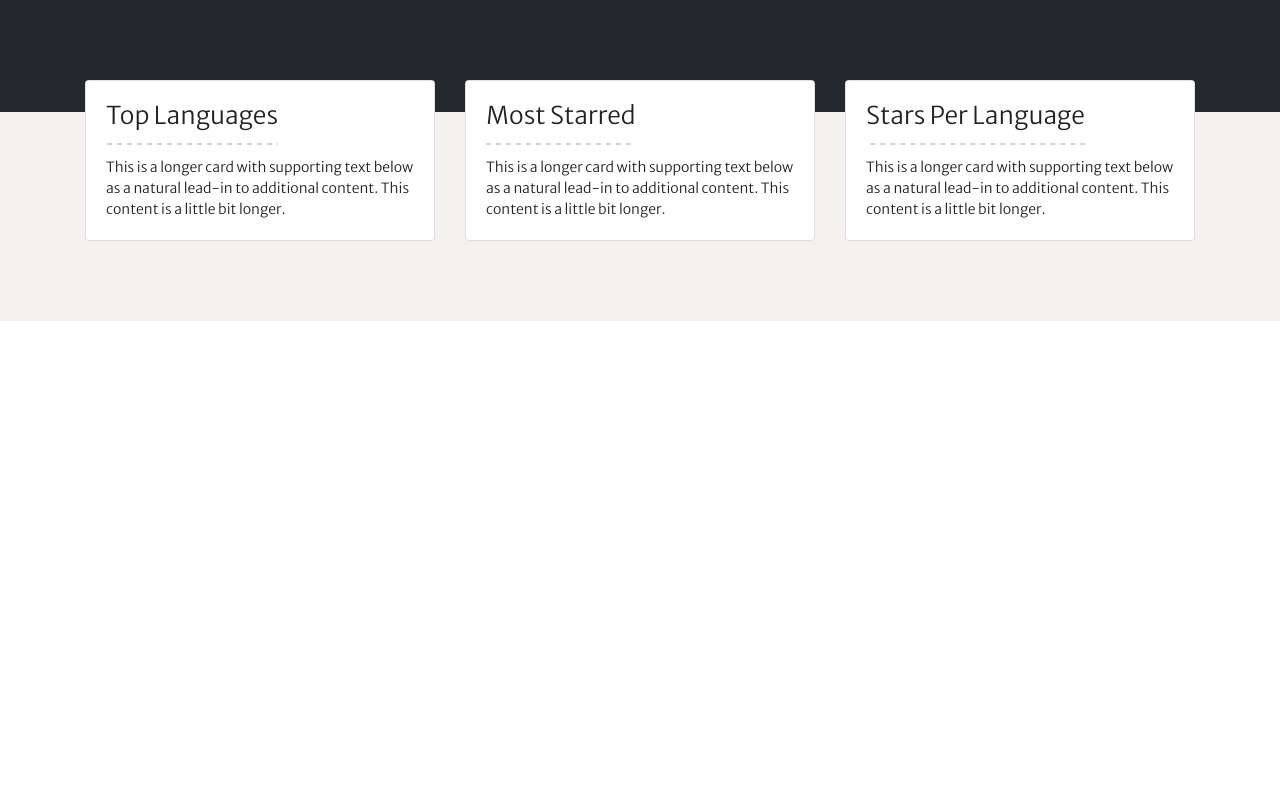
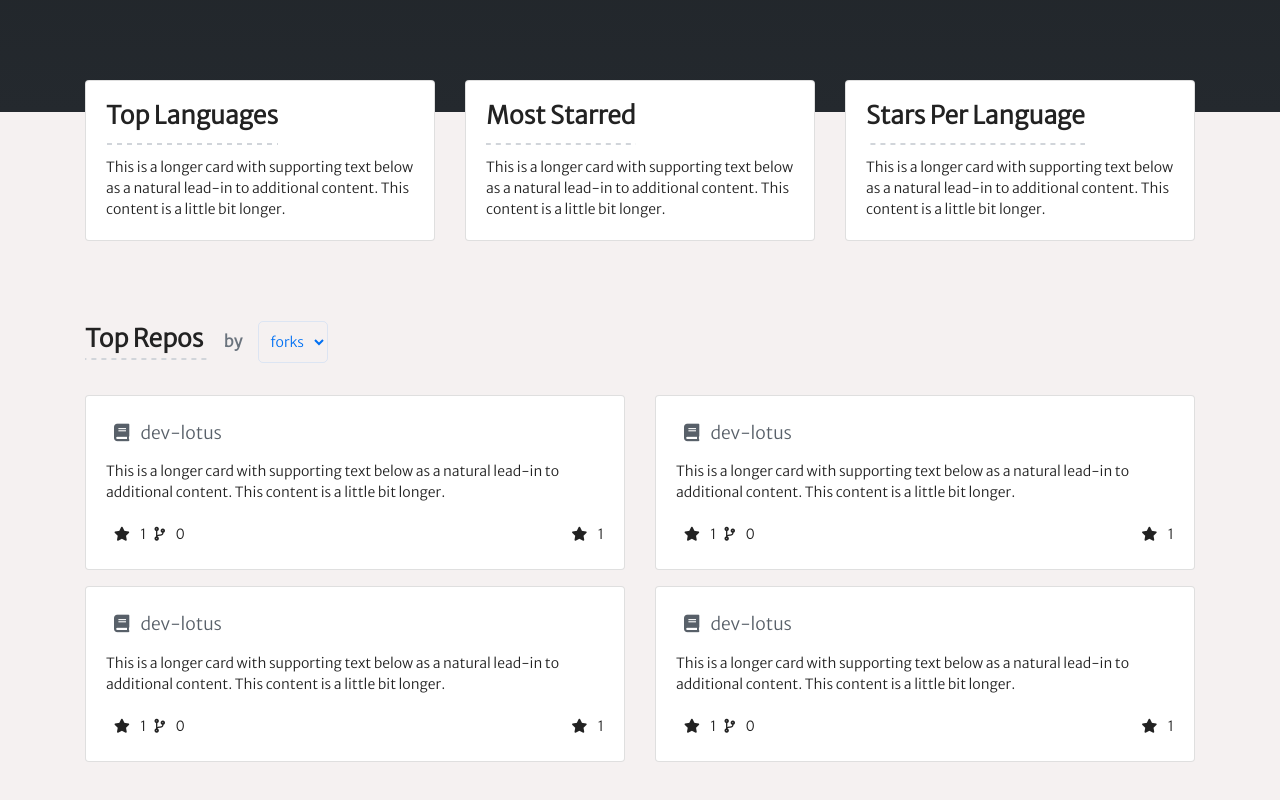
Before and after one commit to clayer-lotus/octoprofile, a React (Create React App) app: page /user in a window 1280 px wide. Shown: the part 510-1310 px from the top of the page. Before the commit the page ends 831 px from the top, so only its background shows below. Built offline with nearby package versions, Linux system fonts and the light colour scheme.

Commit message:
Top Repos added

```diff
--- a/public/index.html
+++ b/public/index.html
@@ -14,6 +14,12 @@
       rel="stylesheet"
       href="https://cdnjs.cloudflare.com/ajax/libs/font-awesome/4.7.0/css/font-awesome.min.css"
     />
+    <link
+      rel="stylesheet"
+      href="https://pro.fontawesome.com/releases/v5.10.0/css/all.css"
+      integrity="sha384-AYmEC3Yw5cVb3ZcuHtOA93w35dYTsvhLPVnYs9eStHfGJvOvKxVfELGroGkvsg+p"
+      crossorigin="anonymous"
+    />
     <link rel="manifest" href="%PUBLIC_URL%/manifest.json" />
 
     <title>React App</title>
--- a/src/components/ChartsCard/ChartsCard.css
+++ b/src/components/ChartsCard/ChartsCard.css
@@ -12,3 +12,8 @@
   background-size: 10px 2px;
   padding-bottom: 6px;
 }
+.light__test {
+  font-size: 1rem;
+  color: rgb(106, 115, 125);
+  padding: 1rem 1rem;
+}
--- /dev/null
+++ b/src/components/Repos/Repos.css
@@ -0,0 +1,6 @@
+.repo__name {
+  display: flex;
+  flex-direction: row;
+  color: rgb(88, 96, 105);
+  transition: all 200ms cubic-bezier(0.23, 1, 0.32, 1) 0s;
+}
--- /dev/null
+++ b/src/components/Repos/Repos.js
@@ -0,0 +1,44 @@
+import React from "react";
+import "./Repos.css";
+import { Button, Badge, Row, Col, Card, Container } from "react-bootstrap";
+import "../../bootstrap.min.css";
+const Repos = () => {
+  return (
+    <Col className="mt-3">
+      <Card>
+        <Card.Body>
+          <Card.Title className="repo__name">
+            <span>
+              <i class="fas fa-book"></i> dev-lotus
+            </span>
+          </Card.Title>
+          <Card.Text>
+            This is a longer card with supporting text below as a natural
+            lead-in to additional content. This content is a little bit longer.
+          </Card.Text>
+          <Card.Text style={{ display: "flex" }}>
+            <div
+              style={{
+                flex: 1,
+              }}
+            >
+              <span>
+                <i class="fas fa-star" aria-hidden="true"></i> 1
+              </span>
+              <span>
+                <i class="fas fa-code-fork" aria-hidden="true"></i> 0
+              </span>
+            </div>
+            <div>
+              <span>
+                <i class="fas fa-star" aria-hidden="true"></i> 1
+              </span>
+            </div>
+          </Card.Text>
+        </Card.Body>
+      </Card>
+    </Col>
+  );
+};
+
+export default Repos;
--- a/src/screens/SearchPage/SearchPage.css
+++ b/src/screens/SearchPage/SearchPage.css
@@ -18,7 +18,7 @@ svg {
   color: rgb(246, 248, 250);
   height: 100vh;
 }
-form {
+.search__form__user {
   background-color: transparent;
   border-radius: 5px;
   padding: 2rem;
--- a/src/screens/SearchPage/SearchPage.js
+++ b/src/screens/SearchPage/SearchPage.js
@@ -11,7 +11,7 @@ const SearchPage = ({ history }) => {
   };
   return (
     <div className="outer-container">
-      <form onSubmit={submitHandler}>
+      <form className="search__form__user" onSubmit={submitHandler}>
         <svg
           aria-hidden="true"
           className="octicon"
--- a/src/screens/UserPage/UserPage.css
+++ b/src/screens/UserPage/UserPage.css
@@ -82,3 +82,37 @@ i {
   margin-top: -3rem;
   padding-bottom: 5rem;
 }
+.top__repos {
+  padding: 0 0 10rem 0;
+}
+
+h3 {
+  font-weight: 900 !important;
+}
+
+.heading__topRepos {
+  margin: 0;
+  box-sizing: border-box;
+  display: inline-block;
+  font-size: 1.75rem;
+}
+.underline-text {
+  background-image: linear-gradient(
+    90deg,
+    rgb(209, 213, 218) 50%,
+    rgba(255, 255, 255, 0) 0px
+  );
+  background-position: center bottom;
+  background-repeat: repeat-x;
+  background-size: 10px 2px;
+  padding-bottom: 6px;
+}
+.dropdown {
+  font-size: 14px;
+  font-weight: 500;
+  color: rgb(0, 112, 243);
+  background-color: transparent;
+  border: 1px solid rgba(0, 118, 255, 0.1);
+  padding: 10px 7px;
+  border-radius: 5px;
+}
--- a/src/screens/UserPage/UserPage.js
+++ b/src/screens/UserPage/UserPage.js
@@ -3,7 +3,16 @@ import { useLocation } from "react-router";
 import "./UserPage.css";
 import StatsItem from "../../components/StatsItem/StatsItem";
 import ChartsCard from "../../components/ChartsCard/ChartsCard";
-import { Button, Badge, Row, Col, Card, Container } from "react-bootstrap";
+import Repos from "../../components/Repos/Repos";
+import {
+  Button,
+  Badge,
+  Row,
+  Col,
+  Card,
+  Container,
+  Form,
+} from "react-bootstrap";
 import "../../bootstrap.min.css";
 const UserPage = () => {
   //   const search = useLocation().search;
@@ -47,7 +56,31 @@ const UserPage = () => {
           </Row>
         </Container>
       </div>
-      <div className="top__repos"></div>
+      <div className="top__repos">
+        <Container>
+          <Form>
+            <Form.Group className="mb-3">
+              <Form.Label className="heading__topRepos">
+                <h3>
+                  <span className="underline-text"> Top Repos </span>
+                  <span className="light__test">by</span>
+                </h3>
+              </Form.Label>
+              <Form.Select defaultValue="Choose..." className="dropdown">
+                <option>forks</option>
+                <option>stars</option>
+                <option>size</option>
+              </Form.Select>
+            </Form.Group>
+          </Form>
+          <Row xs={1} md={2} className="">
+            <Repos />
+            <Repos />
+            <Repos />
+            <Repos />
+          </Row>
+        </Container>
+      </div>
     </div>
   );
 };
```
